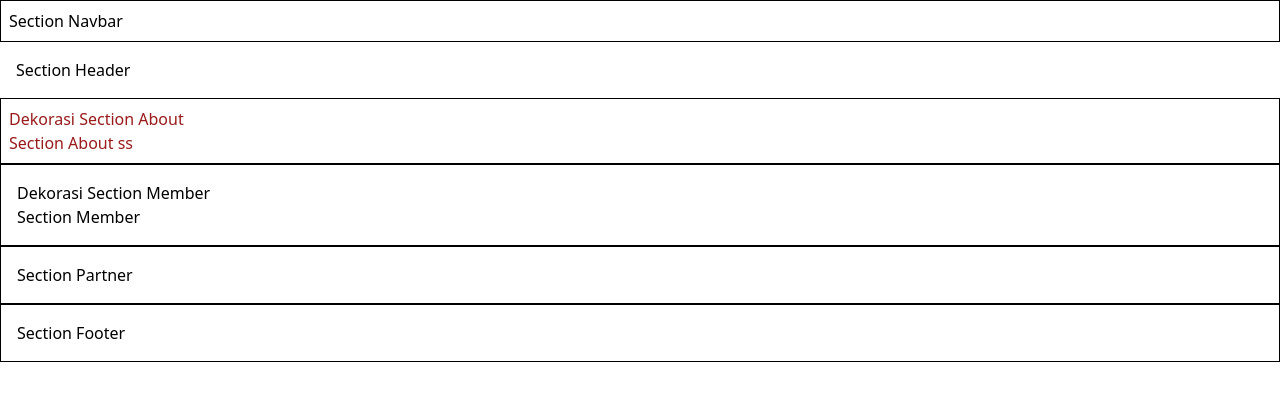
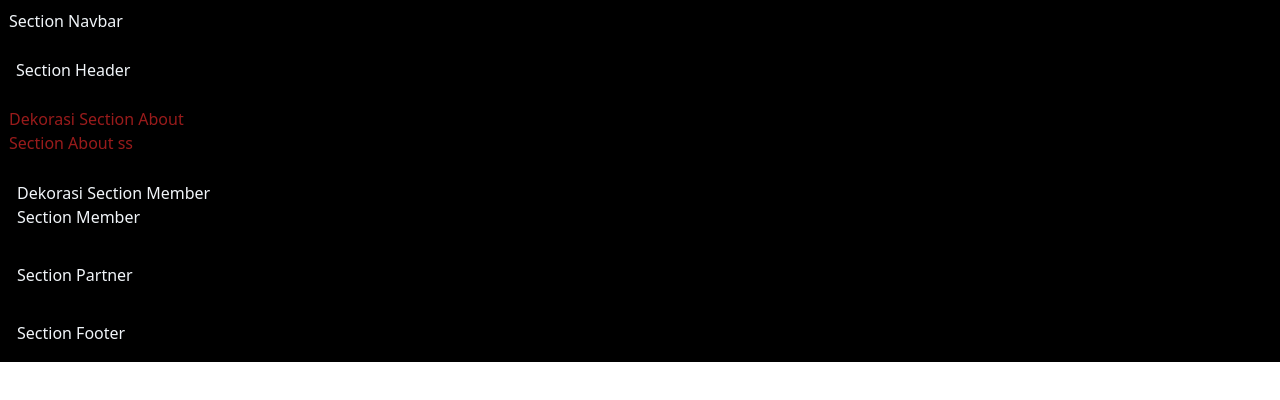
Before and after one commit to uniicode-id/uniicode-landing-next, a Nuxt app: page /landing-page in a window 1280 px wide. Shown: the top 400 px of the page. Built offline with nearby package versions, Linux system fonts and the light colour scheme.

Commit message:
feat: restructuring folder

```diff
--- a/nuxt.config.ts
+++ b/nuxt.config.ts
@@ -2,8 +2,8 @@
 export default defineNuxtConfig({
   devtools: { enabled: true },
   components: [
-    { path: "~/components/decoration", pathPrefix: false },
-
+    { path: "~/components/landing-page/decoration", pathPrefix: false },
+    { path: "~/components/landing-page/section", pathPrefix: false },
     "~/components",
   ],
 
--- a/pages/landing-page/index.vue
+++ b/pages/landing-page/index.vue
@@ -1,5 +1,5 @@
 <template>
-  <div class="bg-u-1">
+  <div class="bg-uc-7 text-slate-100">
     <section-navbar />
     <section-header />
     <section-about />
@@ -9,11 +9,4 @@
   </div>
 </template>
 
-<script setup lang="ts">
-import SectionNavbar from "./section/section-navbar.vue";
-import SectionHeader from "./section/section-header.vue";
-import SectionAbout from "./section/section-about.vue";
-import SectionMember from "./section/section-member.vue";
-import SectionPartner from "./section/section-partner.vue";
-import SectionFooter from "./section/section-footer.vue";
-</script>
+<script setup lang="ts"></script>
```
Also changed, not shown: app/router.options.ts (added, +13 -0 lines), components/landing-page/decoration/decor-about-bg.vue (renamed from components/decoration/decor-about-bg.vue), components/landing-page/decoration/decor-member-bg.vue (renamed from components/decoration/decor-member-bg.vue), components/landing-page/section/section-about.vue (renamed from pages/landing-page/section/section-about.vue), components/landing-page/section/section-footer.vue (renamed from pages/landing-page/section/section-footer.vue), components/landing-page/section/section-header.vue (renamed from pages/landing-page/section/section-header.vue), components/landing-page/section/section-member.vue (renamed from pages/landing-page/section/section-member.vue), components/landing-page/section/section-navbar.vue (renamed from pages/landing-page/section/section-navbar.vue), components/landing-page/section/section-partner.vue (renamed from pages/landing-page/section/section-partner.vue).
